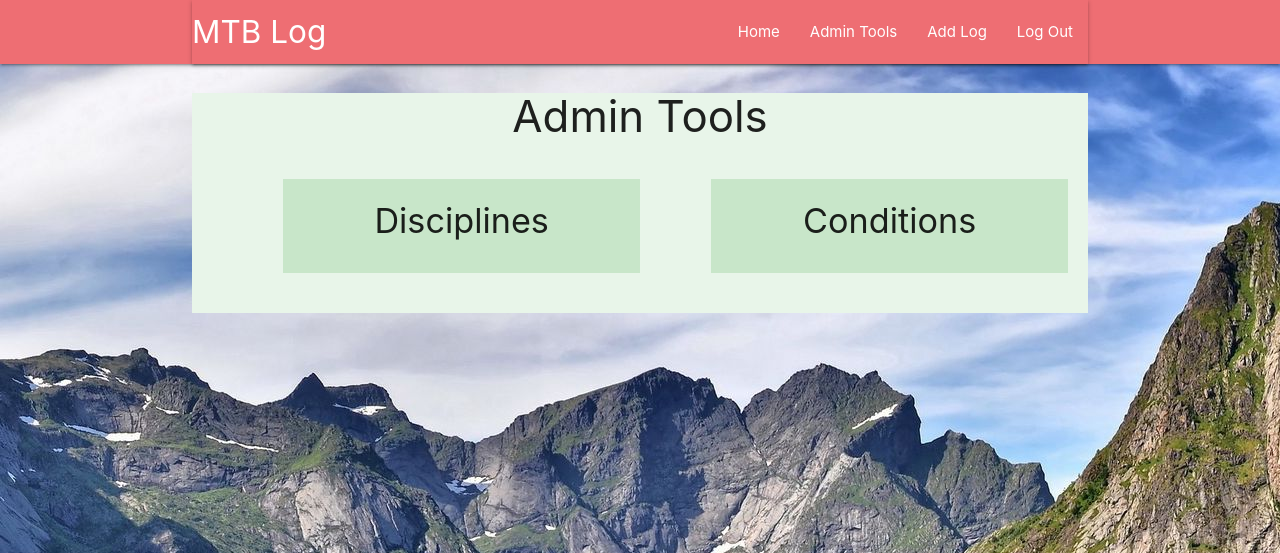
After one commit to jamesigibbs/MS3-MTBLog, a Flask app: page /admin in a window 1280 px wide. The commit adds this page. Shown: the top 553 px of the page. Run offline with Flask 2, Linux system fonts and the light colour scheme; data that the repository does not hold is empty; some libraries are stand-ins or nearby versions.

Commit message:
Added admin tools page and added modals to page

```diff
--- a/app.py
+++ b/app.py
@@ -160,6 +160,16 @@ def delete_log(log_id):
     return redirect(url_for("logs"))
 
 
+@app.route("/admin")
+def admin():
+    disciplines = list(mongo.db.discipline.find().sort("discipline_name", 1))
+    conditions = list(mongo.db.conditions.find().sort("condition_name", 1))
+    return render_template("admin.html",
+        disciplines=disciplines,
+        conditions=conditions
+        )
+
+
 if __name__ == "__main__":
     app.run(host=os.environ.get("IP"),
             port=int(os.environ.get("PORT")),
--- a/templates/add_log.html
+++ b/templates/add_log.html
@@ -74,12 +74,12 @@
                     <!-- Elevation -->
                     <div class="input-field  grey-text text-darken-2 col s6">
                         <input id="elevation" name="elevation" type="text" minlength="1" maxlength="5" class="validate">
-                        <label for="elevation">Elevation</label>
+                        <label for="elevation">Elevation (Meters)</label>
                     </div>
                     <!-- Distance -->
                     <div class="input-field  grey-text text-darken-2 col s6">
                         <input id="distance" name="distance" type="text" minlength="1" maxlength="5" class="validate">
-                        <label for="distance">Distance</label>
+                        <label for="distance">Distance (Meters)</label>
                     </div>
                     <!--Bike Used-->
                     <div class="input-field  grey-text text-darken-2 col s12">
--- /dev/null
+++ b/templates/admin.html
@@ -0,0 +1,111 @@
+{% extends "postlog-base.html" %}
+{% block content %}
+    <!-- Modals -->
+    <!-- Add -->
+    <div id="add_item" class="modal">
+        <div class="modal-content center-align">
+            <h3>Add Item</h3>
+            <div class="row">
+                <div class="input-field  grey-text text-darken-2 col s12">
+                    <input id="add" name="add" type="text" minlength="3" maxlength="100"
+                        class="validate" value="" required>
+                </div>
+                <div class="col s6 center-align">
+                    <a href="#" class="waves-effect waves-light btn">
+                        Add
+                    </a>
+                </div>
+                <div class="col s6 center-align">
+                    <a href="#!" class="waves-effect waves-light btn modal-close">
+                        Cancel
+                    </a>
+                </div>
+            </div>
+        </div>
+    </div>
+
+    <!-- Edit -->
+    <div id="edit_item" class="modal">
+        <div class="modal-content center-align">
+            <h3>Edit Item</h3>
+            <div class="row">
+                <div class="input-field  grey-text text-darken-2 col s12">
+                    <input id="edit" name="edit" type="text" minlength="3" maxlength="100"
+                        class="validate" value="" required>
+                </div>
+                <div class="col s6 center-align">
+                    <a href="#" class="waves-effect waves-light btn">
+                        Edit
+                    </a>
+                </div>
+                <div class="col s6 center-align">
+                    <a href="#!" class="waves-effect waves-light btn modal-close">
+                        Cancel
+                    </a>
+                </div>
+            </div>
+        </div>
+    </div>
+
+    <!-- Delete -->
+    <div id="delete_item" class="modal">
+        <div class="modal-content center-align">
+            <h3>Are you sure you want to delete?</h3>
+            <div class="row">
+                <div class="col s6 center-align">
+                    <a href="#" class="waves-effect waves-light btn">
+                        Yes
+                    </a>
+                </div>
+                <div class="col s6 center-align">
+                    <a href="#!" class="waves-effect waves-light btn modal-close">
+                        No
+                    </a>
+                </div>
+            </div>
+        </div>
+    </div>
+    <!-- Page -->
+    <h3 class="center-align">Admin Tools</h3>
+    <div class="add_form">
+        <div class="row">
+            <div class="col s5 offset-s1 container green lighten-4">
+                <h4 class="center-align">Disciplines</h4>
+                <div class="row">
+                    {% for discipline in disciplines %}
+                        <div class="col s8 center-align">
+                            <h6>{{ discipline.discipline_name|capitalize }}</h6>
+                        </div>
+                        <div class="col s4">
+                            <a href="#" class="waves-effect waves-light btn">
+                                <i class="fas fa-edit"></i>
+                            </a>
+                        <a href="#" class="waves-effect waves-light btn red accent-4 modal-trigger">
+                                <i class="fas fa-times"></i>
+                            </a>
+                        </div>
+                    {% endfor %}
+                </div>
+
+            </div>
+            <div class="col s5 offset-s1 container green lighten-4">
+                <h4 class="center-align">Conditions</h4>
+                <div class="row">
+                    {% for condition in conditions %}
+                        <div class="col s8 center-align">
+                            <h6>{{ condition.condition_name|capitalize }}</h6>
+                        </div>
+                        <div class="col s4">
+                            <a href="#" class="waves-effect waves-light btn">
+                                <i class="fas fa-edit"></i>
+                            </a>
+                        <a href="#" class="waves-effect waves-light btn red accent-4 modal-trigger">
+                                <i class="fas fa-times"></i>
+                            </a>
+                        </div>
+                    {% endfor %}
+                </div>
+            </div>
+        </div>
+    </div>
+{% endblock %}
--- a/templates/edit_log.html
+++ b/templates/edit_log.html
@@ -103,12 +103,12 @@
                     <!-- Elevation -->
                     <div class="input-field  grey-text text-darken-2 col s6">
                         <input id="elevation" name="elevation" value="{{ log.elevation }}" type="text" minlength="1" maxlength="5" class="validate">
-                        <label for="elevation">Elevation</label>
+                        <label for="elevation">Elevation (Meters)</label>
                     </div>
                     <!-- Distance -->
                     <div class="input-field  grey-text text-darken-2 col s6">
                         <input id="distance" name="distance" value="{{ log.distance }}" type="text" minlength="1" maxlength="5" class="validate">
-                        <label for="distance">Distance</label>
+                        <label for="distance">Distance (Meters)</label>
                     </div>
                     <!--Bike Used-->
                     <div class="input-field  grey-text text-darken-2 col s12">
--- a/templates/postlog-base.html
+++ b/templates/postlog-base.html
@@ -29,7 +29,7 @@
                         <a href="#" data-target="mobile-demo" class="sidenav-trigger"><i class="fas fa-bars"></i></a>
                         <ul class="right hide-on-med-and-down">
                             <li><a href="{{ url_for('logs') }}">Home</a></li>
-                            <li><a href="">Admin Tools</a></li>
+                            <li><a href="{{ url_for('admin') }}">Admin Tools</a></li>
                             <li><a href="{{ url_for('add_log') }}">Add Log</a></li>
                             <li><a href="{{ url_for('logout') }}">Log Out</a></li>
                         </ul>
@@ -38,7 +38,7 @@
                 <!--Moblie nav-->
                 <ul class="sidenav" id="mobile-demo">
                     <li><a href="{{ url_for('logs') }}">Home</a></li>
-                    <li><a href="">Admin Tools</a></li>
+                    <li><a href="{{ url_for('admin') }}">Admin Tools</a></li>
                     <li><a href="{{ url_for('add_log') }}">Add Log</a></li>
                     <li><a href="{{ url_for('logout') }}">Log Out</a></li>
                 </ul>
```
Also changed, not shown: templates/logs.html (+6 -5 lines).
